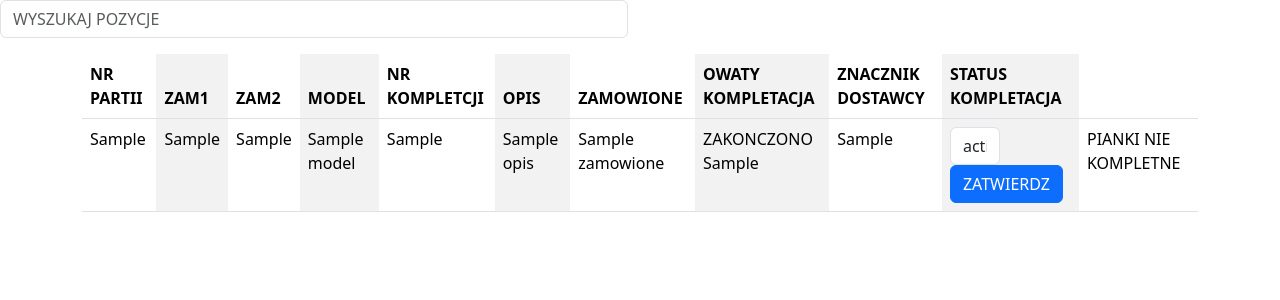
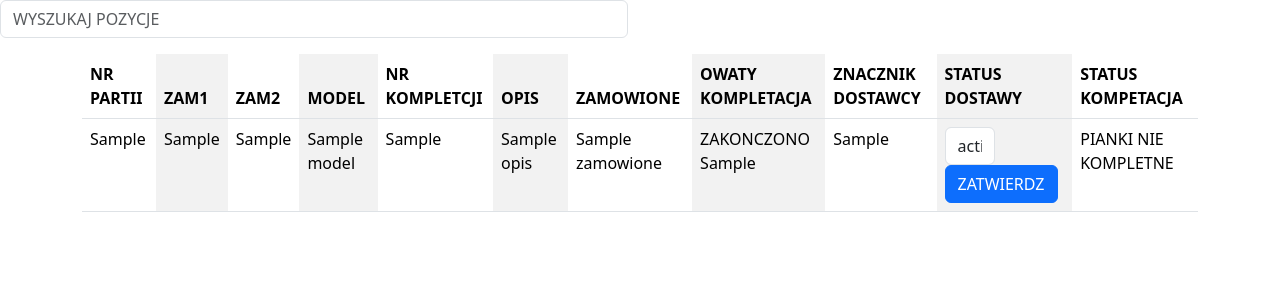
Before and after one commit to Mogarthron/Magazynier, a Flask app: template Flask_server/Bluprints/wydzial_pianek/templates/wydzial_pianek/plan_pracy.html in a window 1280 px wide. Shown: the part 56-356 px from the top of the page. Run offline with Flask 3, Linux system fonts and the light colour scheme; the template is opened without the code that fills it: most values are stand-ins (such as "Sample title", 1, 10 or a date in 2020); parts of the project's set-up code (start-up, migrations or seed data) failed here and were passed over.

Commit message:
flask server

```diff
--- a/Flask_server/Bluprints/wydzial_pianek/templates/wydzial_pianek/plan_pracy.html
+++ b/Flask_server/Bluprints/wydzial_pianek/templates/wydzial_pianek/plan_pracy.html
@@ -20,8 +20,8 @@
 
         <th>OWATY KOMPLETACJA</th>
         <th>ZNACZNIK DOSTAWCY</th>
-        <th>STATUS KOMPLETACJA</th>
-        <th></th>
+        <th>STATUS DOSTAWY</th>
+        <th>STATUS KOMPETACJA</th>
 
       </tr>
     </thead>
```
